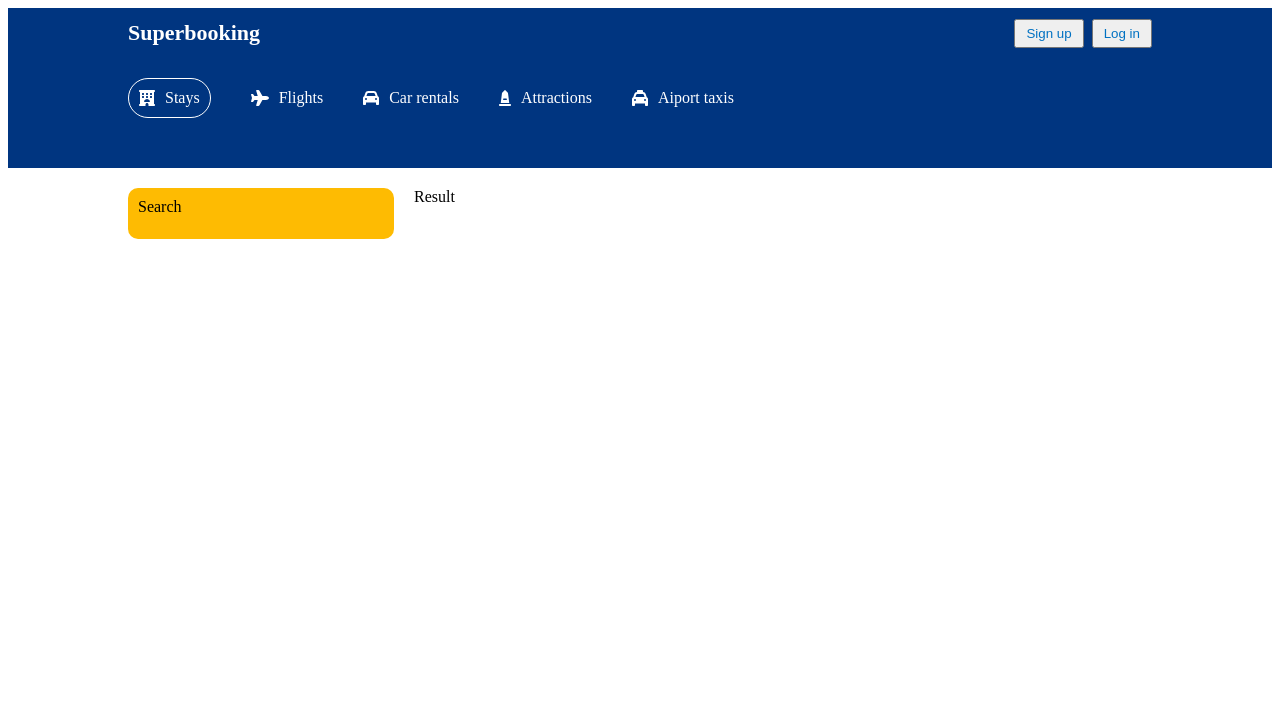
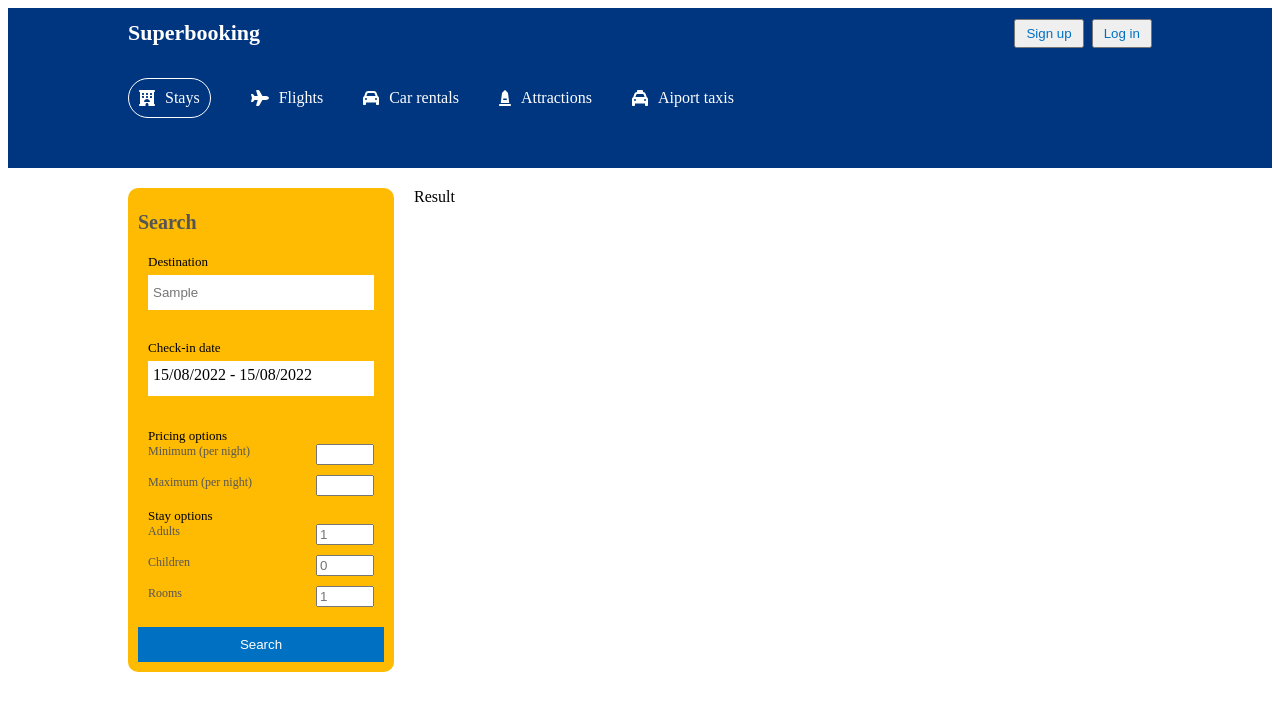
Before and after one commit to maxleirbag/superbooking-app, a React (Vite) app in the folder frontend/: page / in a window 1280 px wide. Both pictures are taken after typing "Sample" into the empty fields and a click on the button "Search". Shown: the top 710 px of the page. Built offline with nearby package versions, Linux system fonts and the light colour scheme.

Commit message:
feature: filtering search bar (list page)

```diff
--- a/frontend/src/pages/list/List.jsx
+++ b/frontend/src/pages/list/List.jsx
@@ -3,15 +3,21 @@ import Header from "../../components/header/Header";
 import Navbar from "../../components/navbar/Navbar";
 import { useLocation } from 'react-router-dom';
 import { useState } from 'react';
+import { format } from 'date-fns';
+import { DateRange } from 'react-date-range';
 
 const List = () => {
 
 	const location = useLocation();
+
+	const [openDate, setOpenDate] = useState(false)
 	const [destination, setDestination] = useState(location.state.destination)
 	const [stayOptions, setStayOptions] = useState(location.state.stayOptions)
 	const [date, setDate] = useState(location.state.date)
 
+
 	const selectedHeaderType = 'list';
+	const formatedDate = ` ${format(date[0].startDate, 'dd/MM/yyyy')} - ${format(date[0].endDate, 'dd/MM/yyyy')}`;
 
 	return (
 		<div>
@@ -20,8 +26,45 @@ const List = () => {
 			<div className="listContainer">
 				<div className="listWrapper">
 					<div className="listSearch">
-                        Search
-                        <h1 className="listTitle"></h1>
+						<h1 className="listTitle">Search</h1>
+						<div className="listItem">
+							<label htmlFor="">Destination</label>
+							<input placeholder={destination} type="text" />
+						</div>
+						<div className="listItem" onClick={() => setOpenDate(!openDate)}>
+							<label htmlFor="">Check-in date</label>
+							<span>{formatedDate}</span>
+							{openDate && <DateRange
+								onChange={item => setDate([item.selection])}
+								minDate={new Date()}
+							/>}
+						</div>
+						<div className="listOptions">
+							<label className="listOptionsTitle">Pricing options</label>
+							<div className="listOptionItem">
+								<span className="listOptionText">Minimum (per night)</span>
+								<input type="number" className="listOptionInput" min={1} />
+							</div>
+							<div className="listOptionItem">
+								<span className="listOptionText">Maximum (per night)</span>
+								<input type="number" className="listOptionInput" min={1} />
+							</div>
+							<label className='listOptionsTitle'>Stay options</label>
+							<div className="listOptionItem">
+								<span className="listOptionText">Adults</span>
+								<input type="number" className="listOptionInput" placeholder={stayOptions.adults} />
+							</div>
+							<div className="listOptionItem">
+								<span className="listOptionText">Children</span>
+								<input type="number" className="listOptionInput" placeholder={stayOptions.children} />
+							</div>
+							<div className="listOptionItem">
+								<span className="listOptionText">Rooms</span>
+								<input type="number" className="listOptionInput" placeholder={stayOptions.rooms} />
+							</div>
+
+						</div>
+						<button>Search</button>
 					</div>
 					<div className="listResult">Result</div>
 				</div>
--- a/frontend/src/pages/list/list.css
+++ b/frontend/src/pages/list/list.css
@@ -23,8 +23,61 @@
 	flex: 3;
 }
 
-.listTitle{
+.listTitle {
 	font-size: 20px;
 	color: #555;
 	margin-bottom: 10px;
 }
+
+.listItem {
+	display: flex;
+	flex-direction: column;
+	gap: 5px;
+	margin-bottom: 10px;
+	padding: 10px;
+}
+
+.listItem > label,
+.listOptionsTitle {
+	font-size: 13px;
+}
+
+.listItem > input {
+	height: 25px;
+	border: none;
+	padding: 5px;
+}
+
+.listItem > span {
+	height: 25px;
+	border: none;
+	padding: 5px;
+	cursor: pointer;
+	background-color: white;
+}
+
+.listOptions {
+	padding: 10px;
+}
+
+.listOptionItem {
+	display: flex;
+	justify-content: space-between;
+	margin-bottom: 10px;
+	color: #555;
+	font-size: 12px;
+}
+
+.listOptionInput {
+	width: 50px;
+}
+
+.listSearch > button {
+	padding: 10px;
+	background-color: #0071c2;
+	color: white;
+	border: none;
+	width: 100%;
+	font-weight: 500;
+	cursor: pointer;
+}
```
Lines whose indentation alone changed are shown as unchanged.
